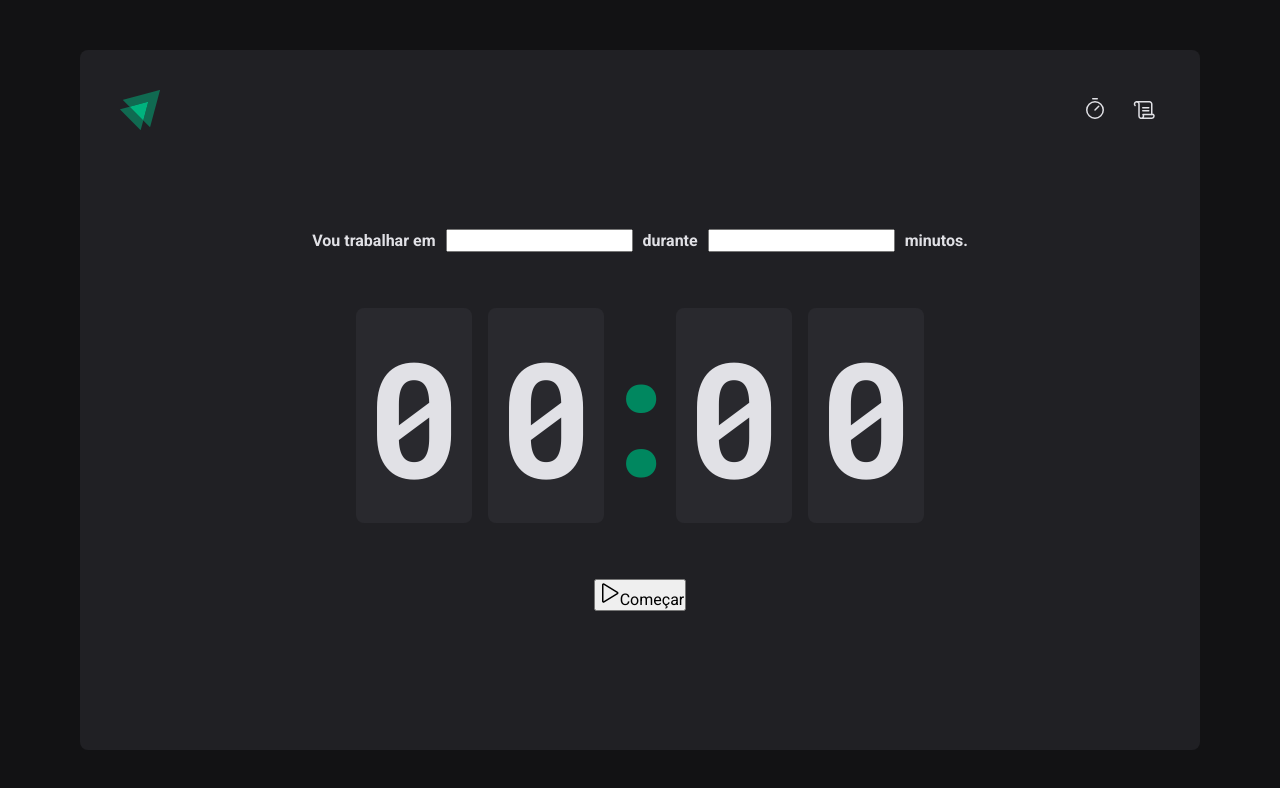
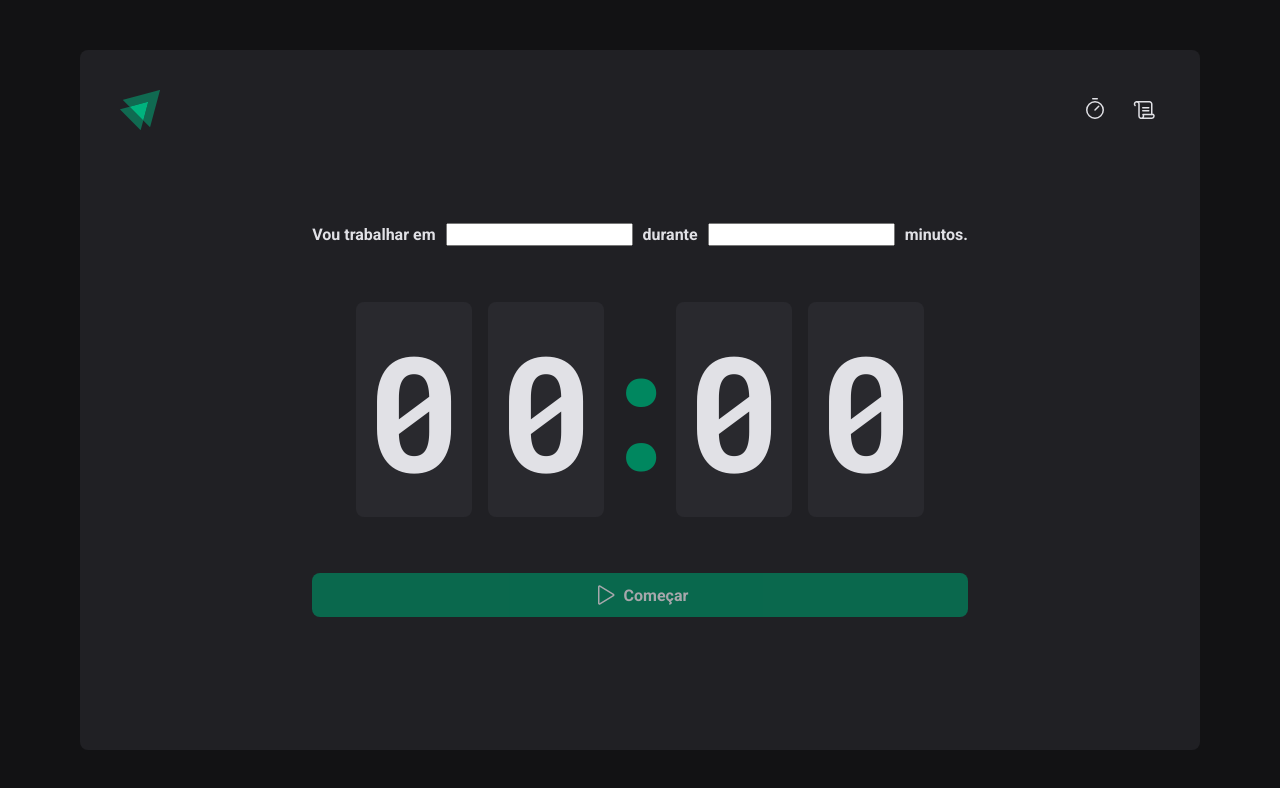
Before and after one commit to diegouidev/cloud-timer, a React (Vite) app: page / in a window 1280 px wide. Shown: the top 788 px of the page. Built offline with nearby package versions, Linux system fonts and the light colour scheme.

Commit message:
estilização do botão

```diff
--- a/src/pages/Home/index.tsx
+++ b/src/pages/Home/index.tsx
@@ -4,6 +4,7 @@
   FormContainer,
   HomeContainer,
   Separator,
+  StartCountdownButton,
 } from './styles'
 
 export function Home() {
@@ -28,10 +29,10 @@
           <span>0</span>
         </CountdownContainer>
 
-        <button type="submit">
+        <StartCountdownButton disabled type="submit">
           <Play size={24} />
           Começar
-        </button>
+        </StartCountdownButton>
       </form>
     </HomeContainer>
   )
--- a/src/pages/Home/styles.ts
+++ b/src/pages/Home/styles.ts
@@ -53,3 +53,30 @@
   display: flex;
   justify-content: center;
 `
+
+export const StartCountdownButton = styled.button`
+  width: 100%;
+  border: 0;
+  padding: 1rem;
+  border-radius: 8px;
+
+  display: flex;
+  align-items: center;
+  justify-content: center;
+
+  gap: 0.8rem;
+  font-weight: bold;
+  cursor: pointer;
+
+  background: ${(props) => props.theme['green-500']};
+  color: ${(props) => props.theme['gray-100']};
+
+  &:disabled {
+    opacity: 0.7;
+    cursor: not-allowed;
+  }
+
+  &:not(:disabled):hover {
+    background: ${(props) => props.theme['green-700']};
+  }
+`
```
